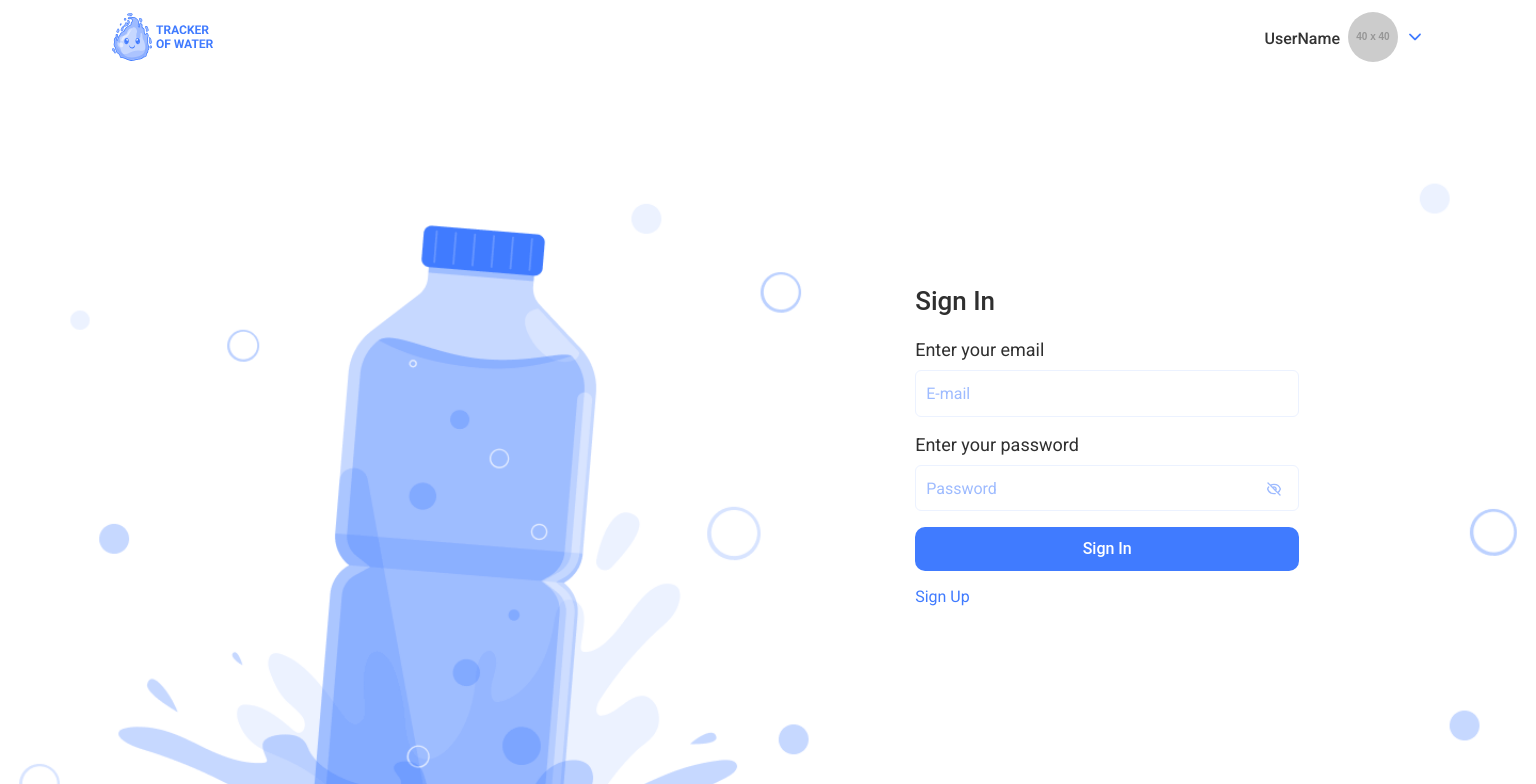
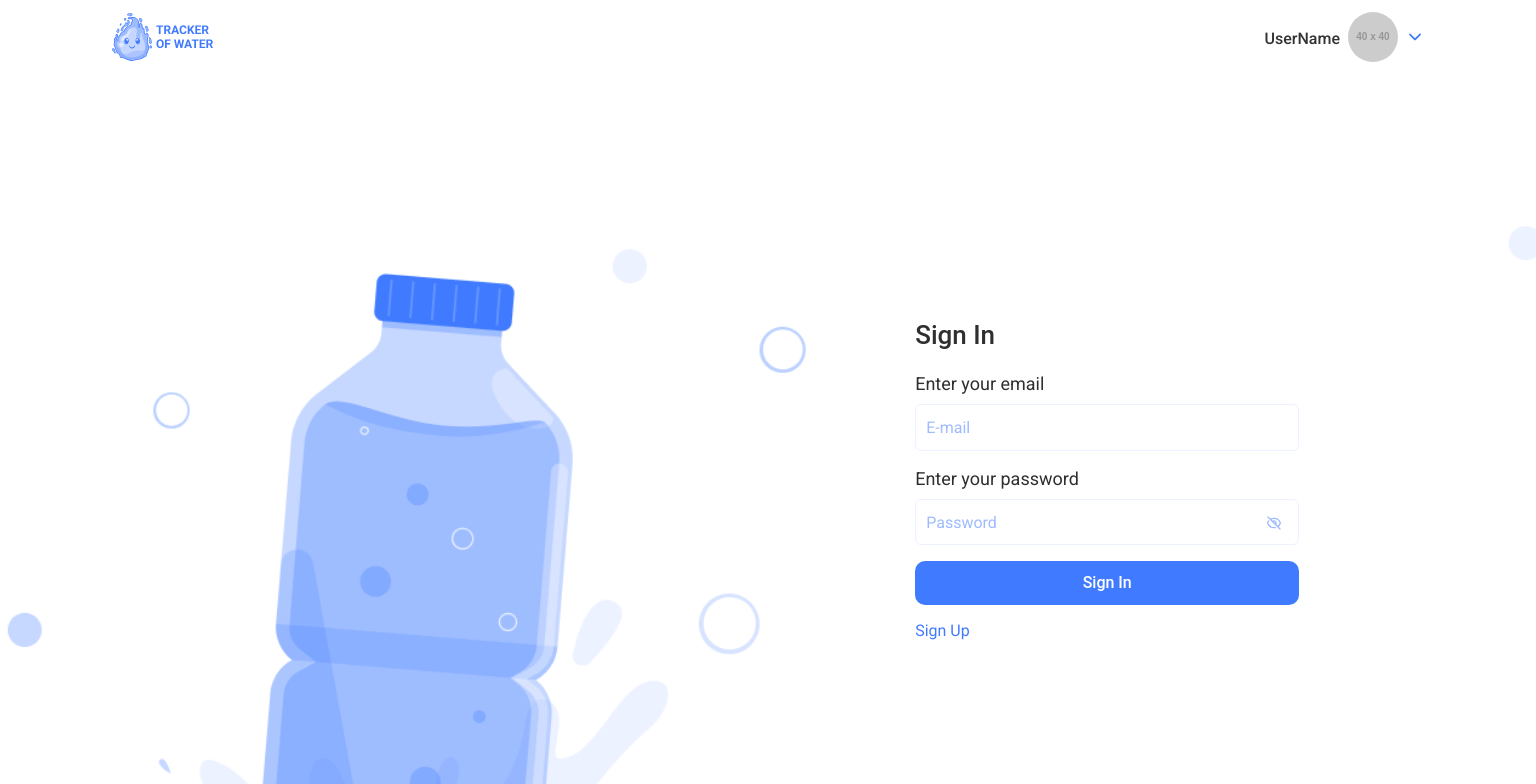
Before and after one commit to vladbevz/aqua-tracker-FE, a React (Vite) app: page /signin in a window 1536 px wide. Shown: the top 784 px of the page. Built offline with nearby package versions, Linux system fonts and the light colour scheme.

Commit message:
add styles form

```diff
--- a/src/pages/SignInPage/SignInPage.module.css
+++ b/src/pages/SignInPage/SignInPage.module.css
@@ -34,7 +34,7 @@
 
 @media (min-width: 1440px) {
   .signIn {
-    height: 800px;
+    height: 970px;
     background-image: url("/images/SignIn/Desc-Sign-In.png");
     padding-top: 40px;
     display: block;
```
